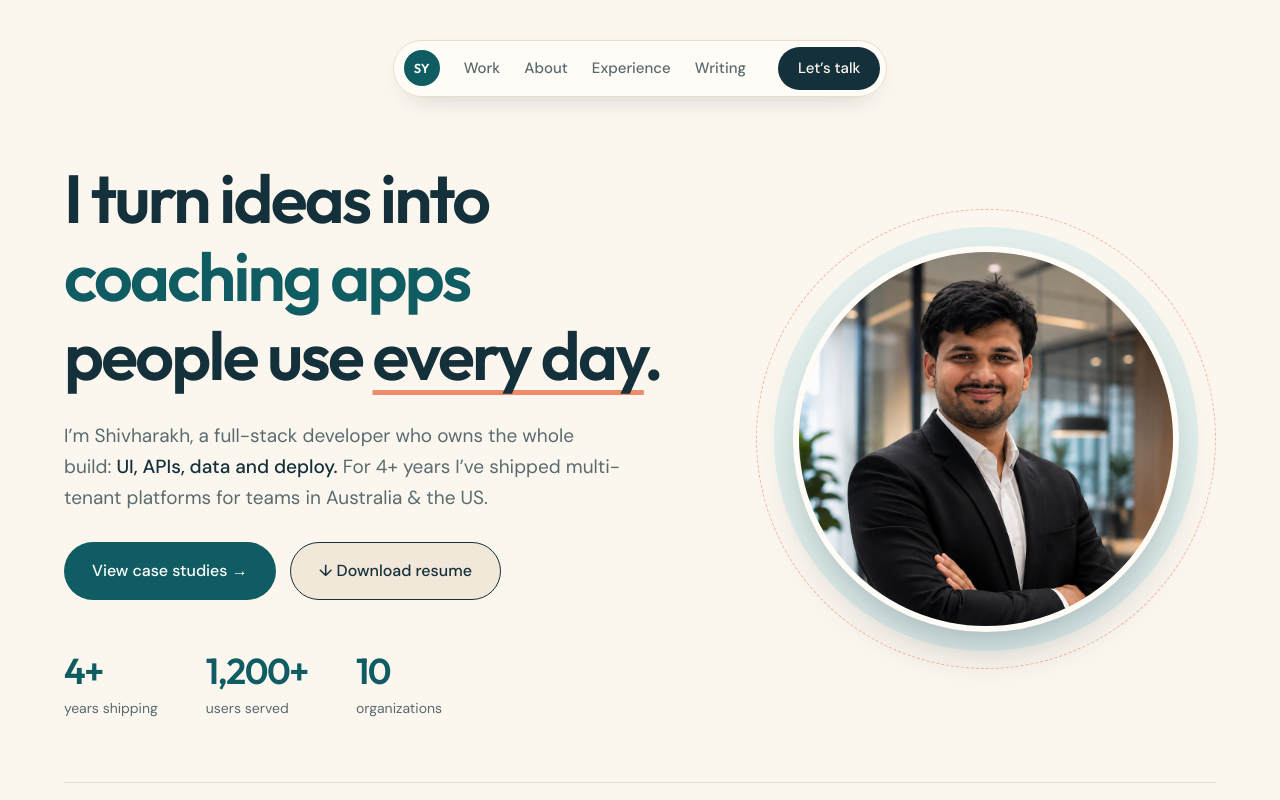
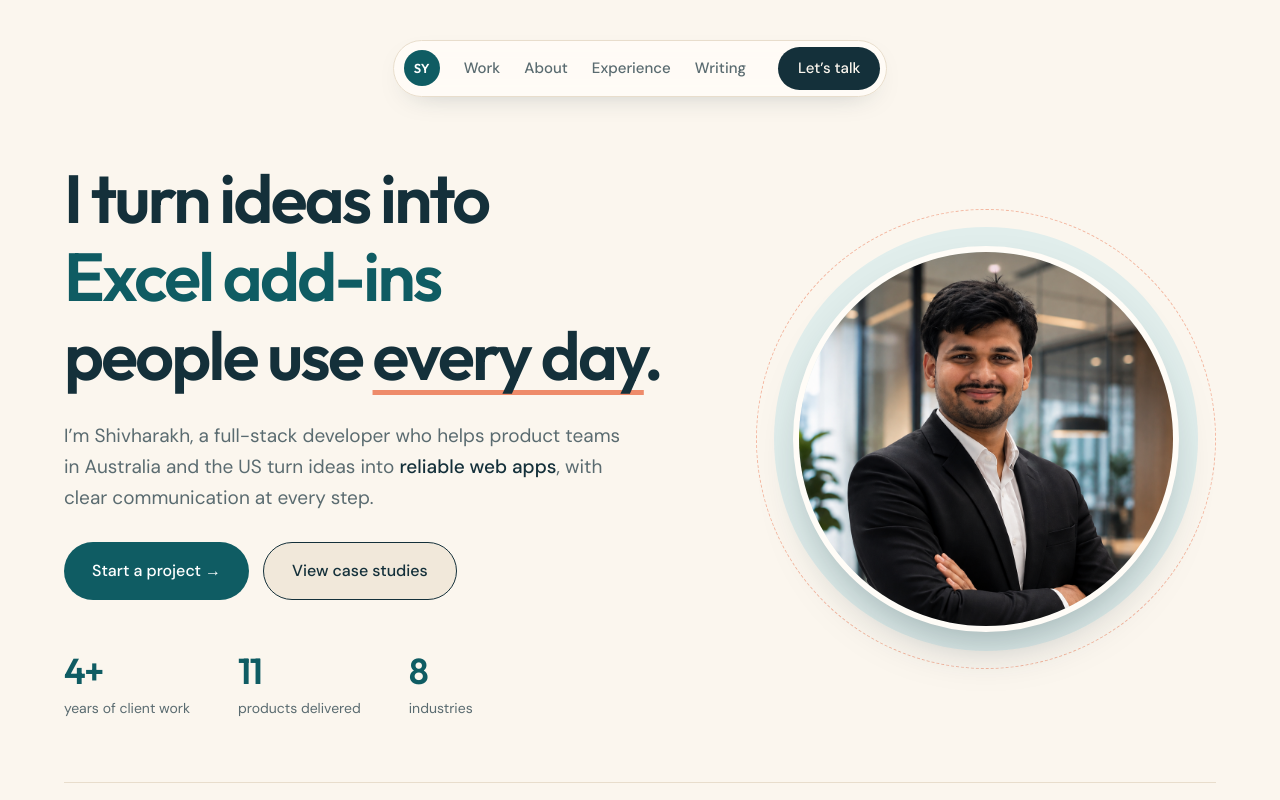
Before and after one commit to ShivharakhYadav/shivharakhyadav, a Next.js app: page / in a window 1280 px wide. Shown: the top 800 px of the page. Built offline with nearby package versions, Linux system fonts and the light colour scheme.

Commit message:
Make the home hero client-focused
A client-facing intro, "Start a project" as the main button instead of the
resume, rotating words that match the case studies, and stats that count
products and industries from the data.

```diff
--- a/src/components/home/Hero.tsx
+++ b/src/components/home/Hero.tsx
@@ -26,28 +26,22 @@
           </h1>
 
           <p className="max-w-[560px] text-[17px] leading-relaxed text-muted sm:text-[19px]">
-            I’m Shivharakh, a full-stack developer who owns the whole build:{" "}
-            <span className="font-medium text-ink">UI, APIs, data and deploy.</span>{" "}
-            For 4+ years I’ve shipped multi-tenant platforms for teams in
-            Australia &amp; the US.
+            I’m Shivharakh, a full-stack developer who helps product teams in
+            Australia and the US turn ideas into{" "}
+            <span className="font-medium text-ink">reliable web apps</span>, with
+            clear communication at every step.
           </p>
 
           {/* always side by side: a 2-column grid (short labels on phones) until lg */}
           <div className="grid grid-cols-2 gap-3 lg:flex lg:flex-wrap lg:gap-3.5">
-            <Link href="#work" className={heroBtn("btn-primary")}>
-              <span className="sm:hidden">Case studies →</span>
-              <span className="hidden sm:inline">View case studies →</span>
+            <Link href="/contact" className={heroBtn("btn-primary")}>
+              <span className="sm:hidden">Let’s talk →</span>
+              <span className="hidden sm:inline">Start a project →</span>
             </Link>
-            {profile.resumeUrl ? (
-              <a href={profile.resumeUrl} className={heroBtn("btn-secondary")} download>
-                <span className="sm:hidden">↓ Resume</span>
-                <span className="hidden sm:inline">↓ Download resume</span>
-              </a>
-            ) : (
-              <Link href="#contact" className={heroBtn("btn-secondary")}>
-                Get in touch
-              </Link>
-            )}
+            <Link href="#work" className={heroBtn("btn-secondary")}>
+              <span className="sm:hidden">Case studies</span>
+              <span className="hidden sm:inline">View case studies</span>
+            </Link>
           </div>
 
           {/* three equal columns on phones; natural widths from sm */}
--- a/src/data/profile.ts
+++ b/src/data/profile.ts
@@ -1,3 +1,6 @@
+import { projects } from "@/data/projects";
+import { domains } from "@/data/experience";
+
 export interface SocialLink {
   label: string;
   href: string;
@@ -31,7 +34,7 @@
   /** last real change to the profile content; update by hand (used as ProfilePage dateModified) */
   updated: "2026-10-19",
   /** Rotating middle line of the hero headline — kinds of products actually shipped. */
-  heroWords: ["booking platforms", "learning portals", "coaching apps", "SaaS products"],
+  heroWords: ["SaaS products", "fintech tools", "Excel add-ins", "booking platforms"],
   intro:
     "Full-stack developer with 4+ years of experience building and shipping production web applications - from clean, type-safe frontends to secure backend APIs.",
   /** Longer bio for /about (facts from the GitHub profile README). */
@@ -85,11 +88,11 @@
   },
 ];
 
-/** Proof numbers under the hero. */
+/** Proof numbers under the hero (and on /about); the counts follow the data. */
 export const stats: Stat[] = [
-  { value: "4+", label: "years shipping" },
-  { value: "1,200+", label: "users served" },
-  { value: "10", label: "organizations" },
+  { value: "4+", label: "years of client work" },
+  { value: String(projects.length), label: "products delivered" },
+  { value: String(domains.length), label: "industries" },
 ];
 
 /** A client quote for the Experience section. The card is hidden while this is null. */
```
